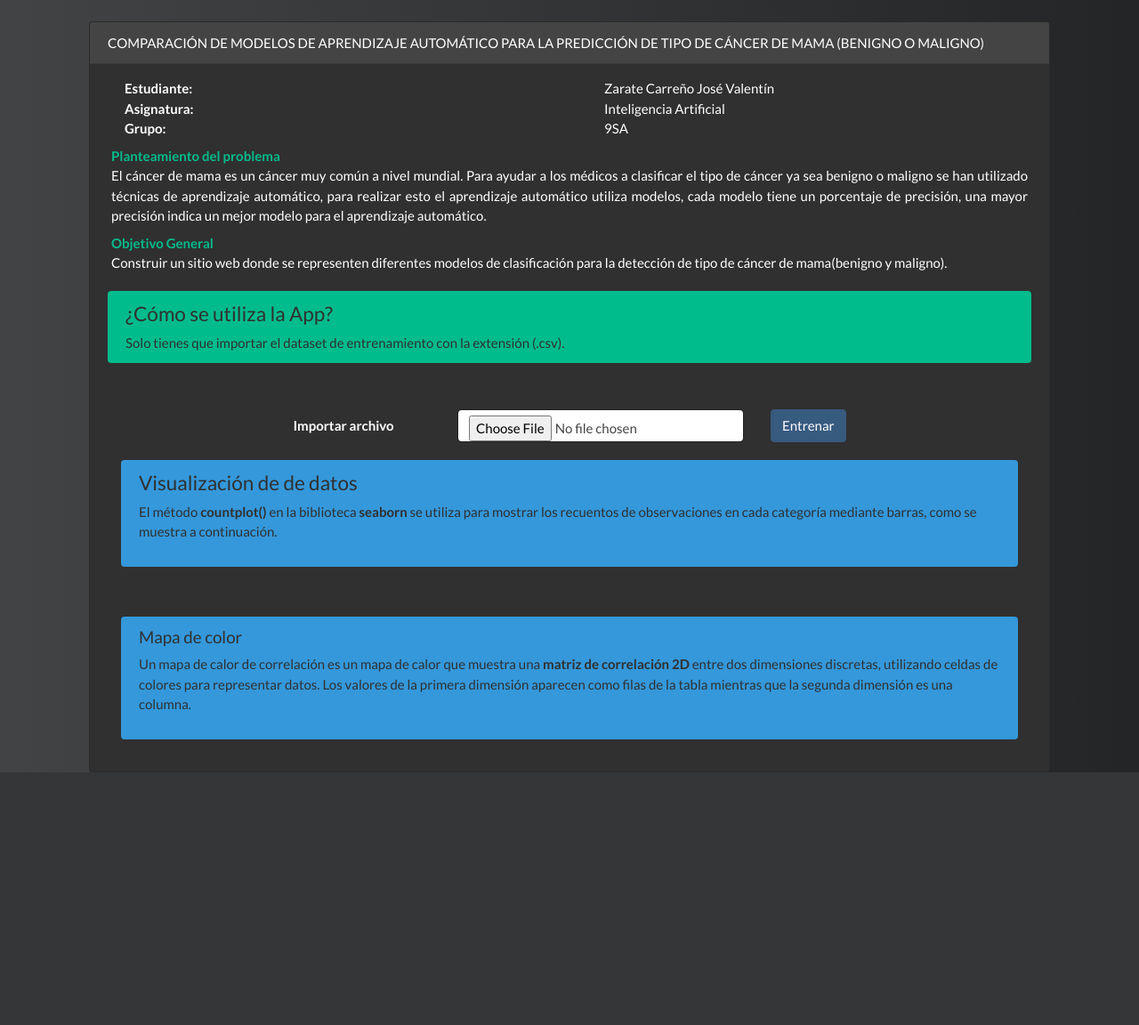
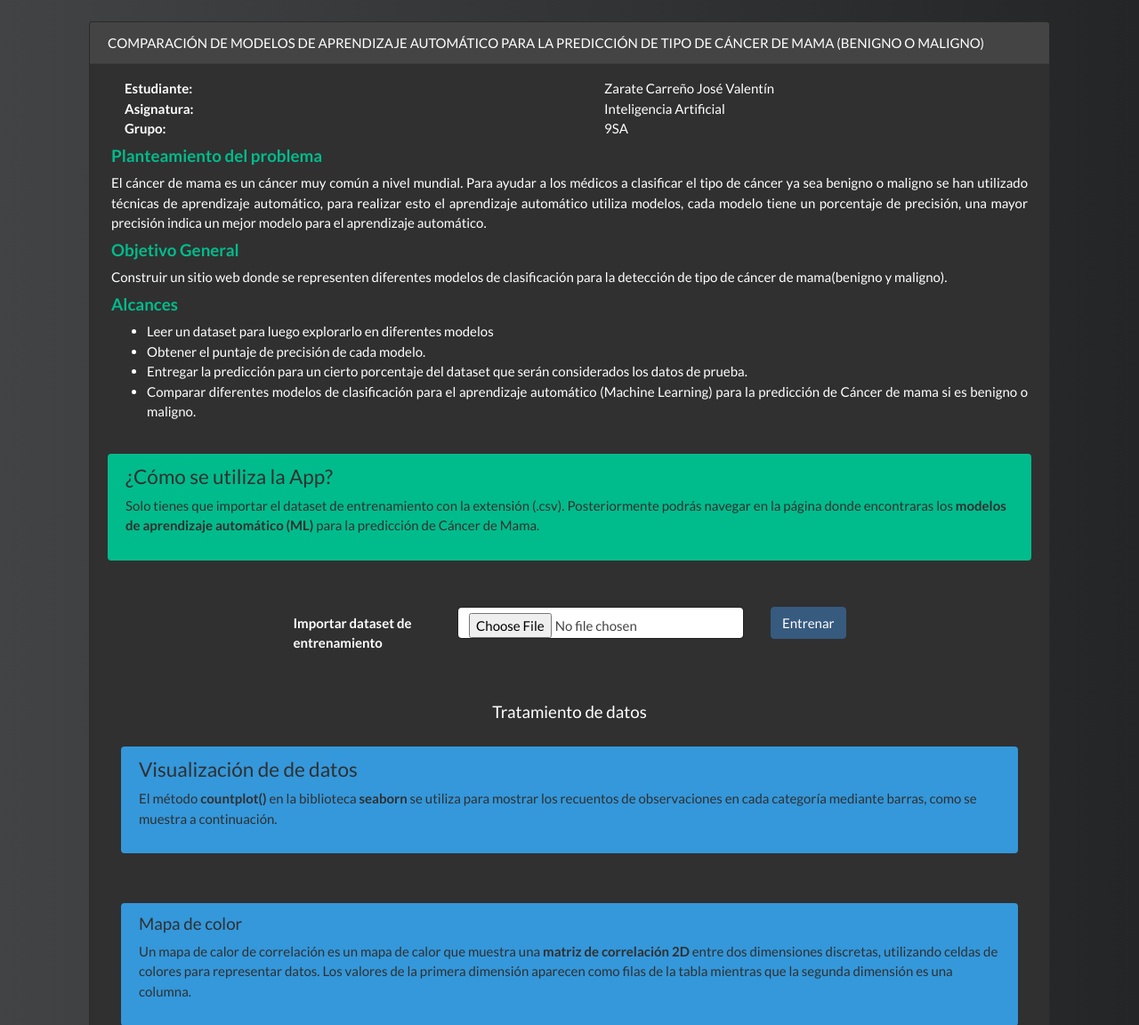
Before and after one commit to JoseVale99/Breast-Cancer-Detection-ML, a Flask app: page / in a window 1280 px wide. Shown: the part 71-1223 px from the top of the page at 89% size. Before the commit the page ends 939 px from the top, so only its background shows below. Run offline with Flask 2, Linux system fonts and the light colour scheme; some libraries are stand-ins or nearby versions.

Commit message:
🚀 RELEASE:  index final

```diff
--- a/app/templates/index.html
+++ b/app/templates/index.html
@@ -23,7 +23,7 @@
 
 
                 <div class=" text-justify mx-4 mt-2 ">
-                    <div class="font-weight-bold text-success">Planteamiento del problema</div>
+                    <div class="font-weight-bold text-success h5">Planteamiento del problema</div>
                     El cáncer de mama es un cáncer muy común a nivel mundial. Para ayudar a los
                     médicos a clasificar el tipo de cáncer ya sea benigno o maligno se han utilizado
                     técnicas de aprendizaje automático, para realizar esto el aprendizaje automático
@@ -32,9 +32,20 @@
                 </div>
 
                 <div class=" text-justify mx-4 mt-2 ">
-                    <div class="font-weight-bold text-success">Objetivo General</div>
+                    <div class="font-weight-bold text-success h5">Objetivo General</div>
                     Construir un sitio web donde se representen diferentes modelos de
                     clasificación para la detección de tipo de cáncer de mama(benigno y maligno).
+                </div>
+
+                <div class=" text-justify mx-4 mt-2 ">
+                    <div class="font-weight-bold text-success h5">Alcances</div>
+                    <ul>
+                        <li> Leer un dataset para luego explorarlo en diferentes modelos</li>
+                           <li>Obtener el puntaje de precisión de cada modelo.</li>
+                            <li>Entregar la predicción para un cierto porcentaje del dataset que serán considerados los datos de prueba.</li>
+                            <li>Comparar diferentes modelos de clasificación para el aprendizaje automático (Machine Learning) para la predicción de Cáncer de mama si es benigno o maligno.
+                            </li>
+                    </ul>
                 </div>
                 <div class="card-body">
                     <div class="alert alert-success" role="alert">
@@ -42,8 +53,12 @@
 
                         <div class="container">
                             <div class="row text-dark">
-                                Solo tienes que importar el dataset de entrenamiento
-                                con la extensión (.csv).
+                                <p>
+                                    Solo tienes que importar el dataset de entrenamiento
+                                con la extensión (.csv). Posteriormente podrás navegar en la página
+                                donde encontraras los <b>modelos de aprendizaje automático (ML)</b> para la predicción
+                                de Cáncer de Mama.
+                                </p>
                             </div>
                         </div>
                     </div>
@@ -83,7 +98,7 @@
 
                 <form action="{{ url_for ('upload_file') }}" method="POST" enctype="multipart/form-data">
                     <div class="row justify-content-center">
-                        <label class="col-sm-2 col-form-label mt-3 font-weight-bold">Importar archivo</label>
+                        <label class="col-sm-2 col-form-label mt-3 font-weight-bold">Importar dataset de entrenamiento</label>
                         <div class="col-md-auto mt-3">
 
                             <input type="file" id="file" name="file" accept=".csv" name="path_file" class="form-control"
@@ -97,7 +112,11 @@
                     </div>
 
                 </form>
+
                 <div class="container">
+                    <div class="text-weight-bold text-center h5 mt-5">
+                        Tratamiento de datos
+                    </div>
                     <div class="card-body">
                         <div class="alert alert-info" role="alert">
                             <h4 class="alert-heading text-dark">Visualización de de datos</h4>
@@ -133,13 +152,17 @@
                     </div>
                     <img src="{{ plot_2 }}" class="img-fluid mx-auto d-block" width="400">
                 </div>
-
+                <br> <br> <br>
 
 
             </div>
         </div>
     </div>
 </div>
+<br> <br> <br>
+
+<br> <br> <br>
+
 
 
 
```
